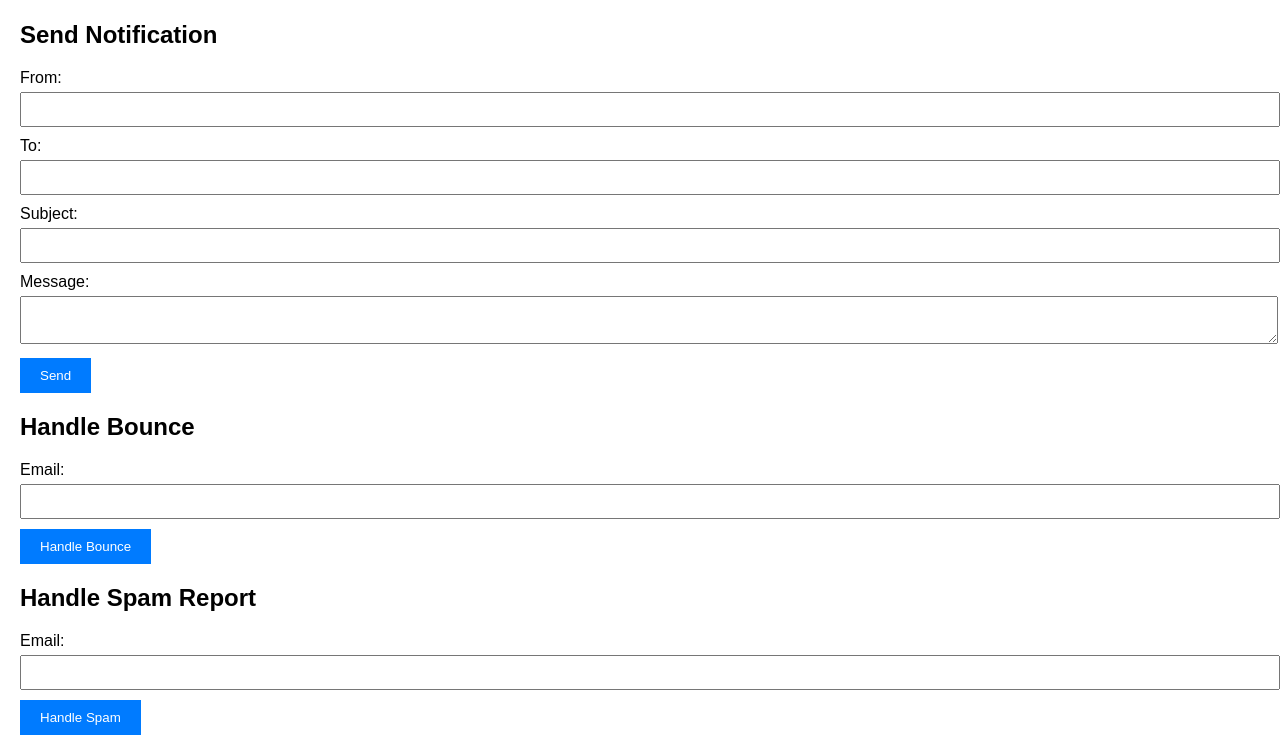
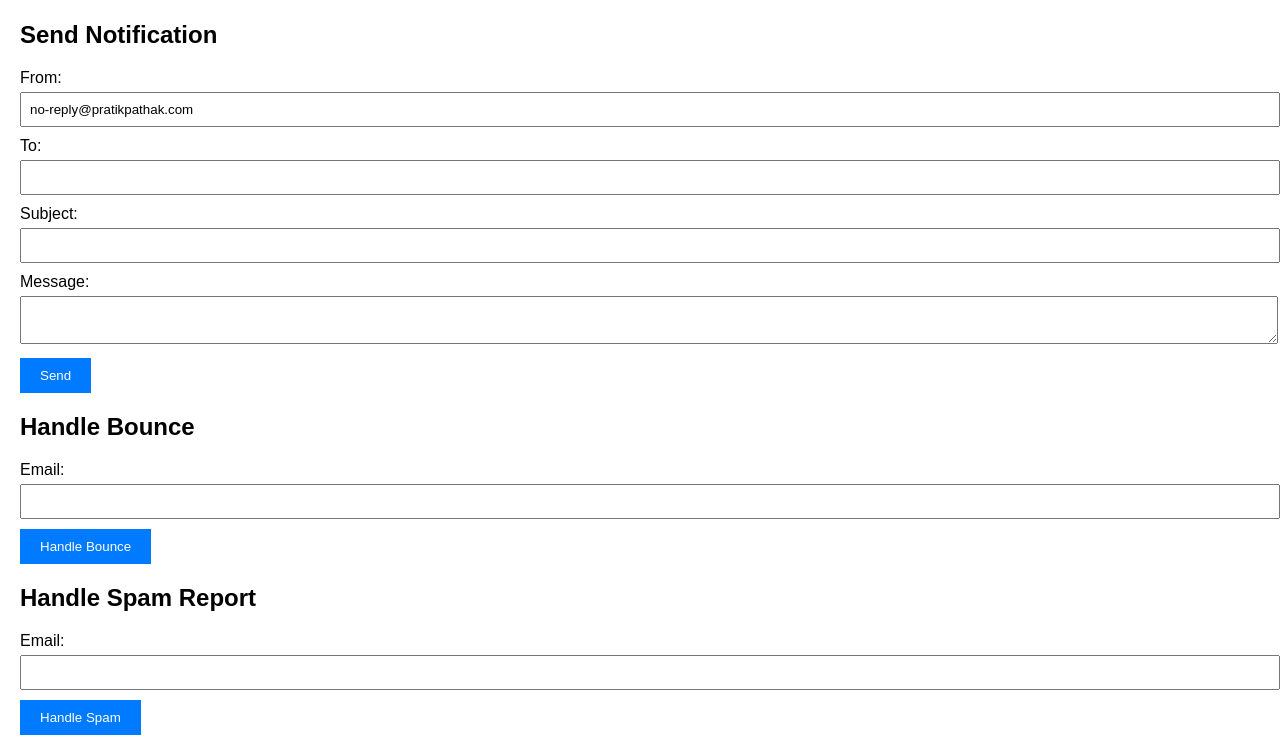
Before and after one commit to zpratikpathak/Email-Notification, a website: page public/index.html in a window 1280 px wide. Shown: the part 59-800 px from the top of the page. Drawn offline with Linux system fonts and the light colour scheme.

Commit message:
hardcoded from section to allow smtp

```diff
--- a/public/index.html
+++ b/public/index.html
@@ -45,7 +45,13 @@
     <form id="notificationForm">
       <h2>Send Notification</h2>
       <label for="from">From:</label>
-      <input type="email" id="from" name="from" required />
+      <input
+        type="email"
+        id="from"
+        name="from"
+        value="no-reply@pratikpathak.com"
+        readonly
+      />
 
       <label for="email">To:</label>
       <input type="email" id="email" name="email" required />
@@ -91,6 +97,9 @@
         const formData = new FormData(event.target);
         const data = Object.fromEntries(formData.entries());
 
+        // Hard code the "from" field
+        data.from = "no-reply@pratikpathak.com";
+
         try {
           const response = await fetch(endpoint, {
             method: "POST",
```
